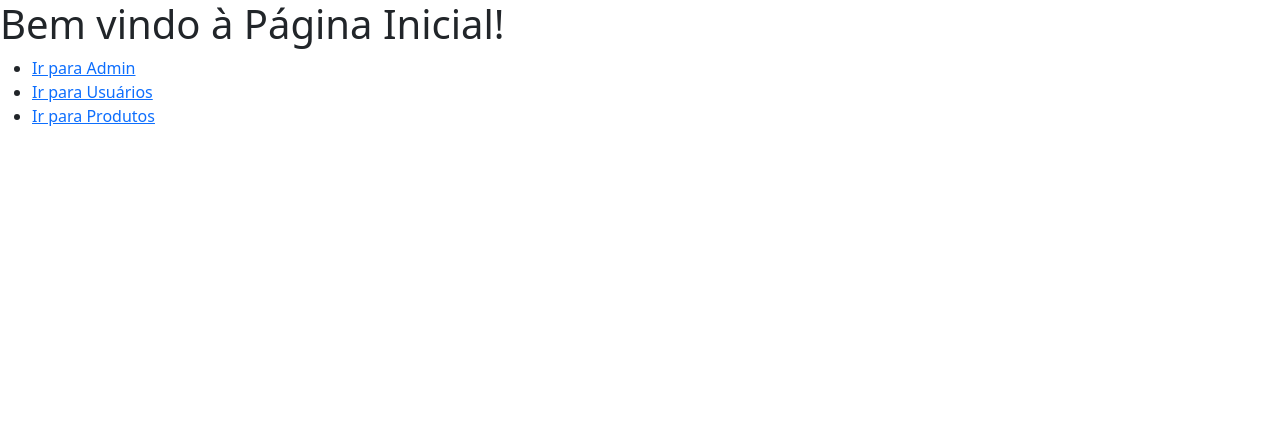
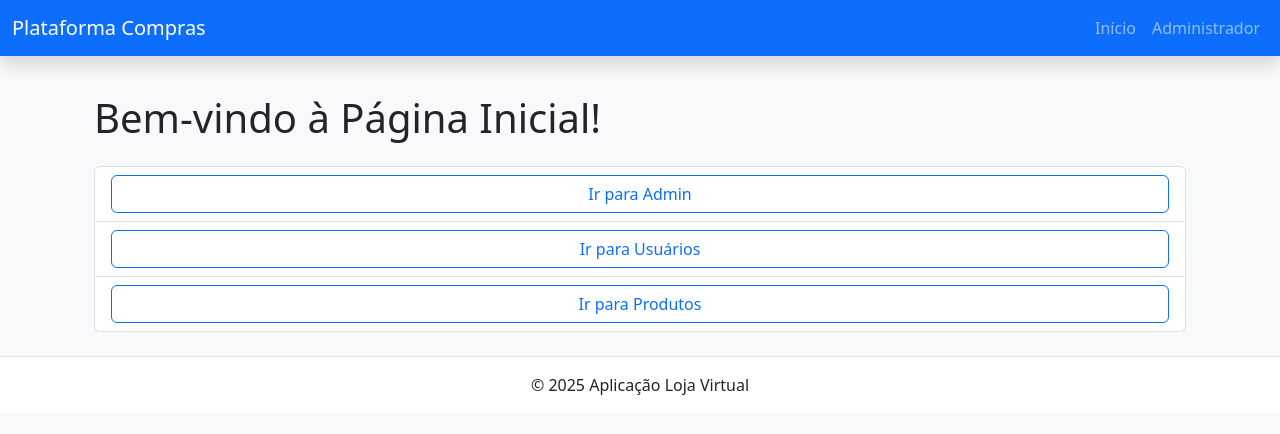
Before and after one commit to ThaisTMartins/SuaPrimeiraPagina-Teixeira, a Django app: page / in a window 1280 px wide. Shown: the top 434 px of the page. Run offline with Django 5.2, Linux system fonts and the light colour scheme; some libraries are stand-ins or nearby versions.

Commit message:
Criação de páginas, adição do link do bootstrap para refletir o html

```diff
--- a/App/templates/App/criar_interesse.html
+++ b/App/templates/App/criar_interesse.html
@@ -1,20 +1,17 @@
 {% extends "base.html" %}
-
 {% load widget_tweaks %}
 
 {% block title %}Novo Interesse{% endblock %}
 
 {% block content %}
 <div class="container mt-4">
-    <h2>Adicionar Interesse para {{ cliente.nome }}</h2>
-
+    <h2 class="mb-4">Adicionar Interesse para {{ cliente.nome }}</h2>
     <form method="post">
         {% csrf_token %}
         <div class="mb-3">
             <label for="{{ form.interesse.id_for_label }}" class="form-label">Interesse</label>
             {{ form.interesse|add_class:"form-control" }}
         </div>
-
         <button type="submit" class="btn btn-success">Salvar</button>
         <a href="{% url 'detalhe_usuarios' usuario_id=cliente.usuario.pk %}" class="btn btn-secondary">Cancelar</a>
     </form>
--- a/App/templates/App/lista_produtos_disponiveis.html
+++ b/App/templates/App/lista_produtos_disponiveis.html
@@ -4,18 +4,16 @@
 
 {% block content %}
 <div class="container mt-4">
-    <h1>Lista de Produtos Disponíveis</h1>
-
+    <h2 class="mb-4">Lista de Produtos Disponíveis</h2>
     {% if produtos %}
         <ul class="list-group">
             {% for produto in produtos %}
-                <li class="list-group-item d-flex justify-content-between align-items-center">{{ produto.produto }}</li>
+                <li class="list-group-item">{{ produto.produto }}</li>
             {% endfor %}
         </ul>
     {% else %}
         <p class="alert alert-warning">Nenhum produto encontrado.</p>
     {% endif %}
-
     <a href="{% url 'criar_produto' %}" class="btn btn-success mt-3">Inserir Produto</a>
 </div>
 {% endblock %}
--- a/App/templates/App/lista_usuario.html
+++ b/App/templates/App/lista_usuario.html
@@ -4,12 +4,11 @@
 
 {% block content %}
 <div class="container mt-4">
-        <h1 class="mb-4">Lista Usuários</h1>
-
+    <h2 class="mb-4">Lista de Usuários</h2>
     {% if usuarios %}
         <ul class="list-group">
             {% for usuario in usuarios %}
-                    <li class="list-group-item d-flex justify-content-between align-items-center">
+                <li class="list-group-item">
                     <a href="{% url 'detalhe_usuarios' usuario_id=usuario.pk %}" class="text-decoration-none">
                         {{ usuario.nome }}
                     </a>
--- a/App/templates/base.html
+++ b/App/templates/base.html
@@ -1,27 +1,56 @@
+{% comment %} Adaptação do base.html para um Bootstrap {% endcomment %}
 <!DOCTYPE html>
 <html lang="pt-br">
 <head>
     <meta charset="UTF-8">
+    <meta name="viewport" content="width=device-width, initial-scale=1.0">
     <title>{% block title %}Loja Virtual{% endblock %}</title>
+
     <!-- Bootstrap CSS -->
     <link href="https://cdn.jsdelivr.net/npm/bootstrap@5.3.0/dist/css/bootstrap.min.css" rel="stylesheet">
+
+    <style>
+        body {
+            padding-top: 70px;
+        }
+    </style>
 </head>
-    <body>
-        <header>
-            <h1>Plataforma Compras</h1>
-            <nav>
-                <ul>
-                    <li><a href="{% url 'admin:index' %}">Página Administrador</a></li>
-                    <li><a href="{% url 'home' %}">Início</a></li>
+<body class="bg-light">
+
+    <!-- Navbar -->
+    <nav class="navbar navbar-expand-lg navbar-dark bg-primary fixed-top shadow">
+        <div class="container-fluid">
+            <a class="navbar-brand" href="{% url 'home' %}">Plataforma Compras</a>
+            <button class="navbar-toggler" type="button" data-bs-toggle="collapse" data-bs-target="#navbarNav">
+                <span class="navbar-toggler-icon"></span>
+            </button>
+            <div class="collapse navbar-collapse" id="navbarNav">
+                <ul class="navbar-nav ms-auto">
+                    <li class="nav-item">
+                        <a class="nav-link" href="{% url 'home' %}">Início</a>
+                    </li>
+                    <li class="nav-item">
+                        <a class="nav-link" href="{% url 'admin:index' %}">Administrador</a>
+                    </li>
                 </ul>
+            </div>
+        </div>
     </nav>
-        </header>
-        <main>
+
+    <!-- Conteúdo principal -->
+    <main class="container mt-4">
         {% block content %}
         {% endblock %}
     </main>
-        <footer>
-            <p>&copy; 2025 Aplicação Loja Virtual</p>
+
+    <!-- Rodapé -->
+    <footer class="bg-white text-center py-3 mt-4 border-top">
+        <div class="container">
+            <p class="mb-0">&copy; 2025 Aplicação Loja Virtual</p>
+        </div>
     </footer>
+
+    <!-- Bootstrap JS (necessário para colapsar o menu em dispositivos móveis) -->
+    <script src="https://cdn.jsdelivr.net/npm/bootstrap@5.3.0/dist/js/bootstrap.bundle.min.js"></script>
 </body>
 </html>
--- a/home/templates/home/index.html
+++ b/home/templates/home/index.html
@@ -1,17 +1,20 @@
-<!DOCTYPE html>
-<html lang="pt-br">
-    <head>
-        <meta charset="UTF-8">
-        <title>Página Inicial</title>
-        <!-- Bootstrap CSS -->
-        <link href="https://cdn.jsdelivr.net/npm/bootstrap@5.3.0/dist/css/bootstrap.min.css" rel="stylesheet">
-    </head>
-    <body>
-        <h1>Bem vindo à Página Inicial!</h1>
-        <ul>
-            <li><a href="{% url 'admin:index' %}">Ir para Admin</a></li>
-            <li><a href="{% url 'lista_usuarios' %}">Ir para Usuários</a></li>
-            <li><a href="{% url 'lista_produtos_disponiveis' %}">Ir para Produtos</a></li>
-        </ul>
-    </body>
-</html>
+{% extends "base.html" %}
+
+{% block title %}Página Inicial{% endblock %}
+
+{% block content %}
+<div class="container mt-4">
+    <h1 class="mb-4">Bem-vindo à Página Inicial!</h1>
+    <ul class="list-group">
+        <li class="list-group-item">
+            <a href="{% url 'admin:index' %}" class="btn btn-outline-primary w-100">Ir para Admin</a>
+        </li>
+        <li class="list-group-item">
+            <a href="{% url 'lista_usuarios' %}" class="btn btn-outline-primary w-100">Ir para Usuários</a>
+        </li>
+        <li class="list-group-item">
+            <a href="{% url 'lista_produtos_disponiveis' %}" class="btn btn-outline-primary w-100">Ir para Produtos</a>
+        </li>
+    </ul>
+</div>
+{% endblock %}
```
Also changed, not shown: App/templates/App/criar_cliente.html (+3 -8 lines), App/templates/App/criar_produto.html (+3 -4 lines), App/templates/App/detalhe_usuario.html (+19 -12 lines). Lines whose indentation alone changed are shown as unchanged.
